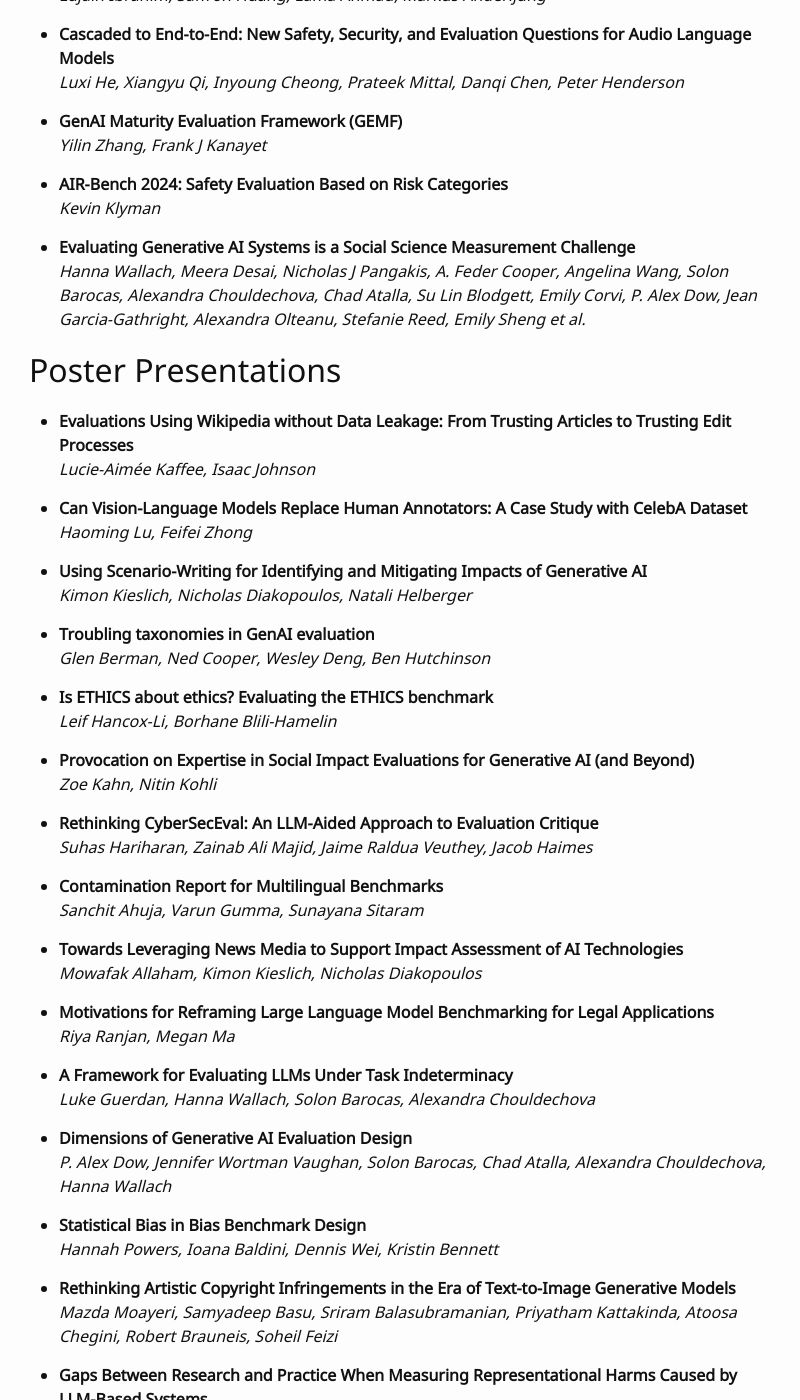
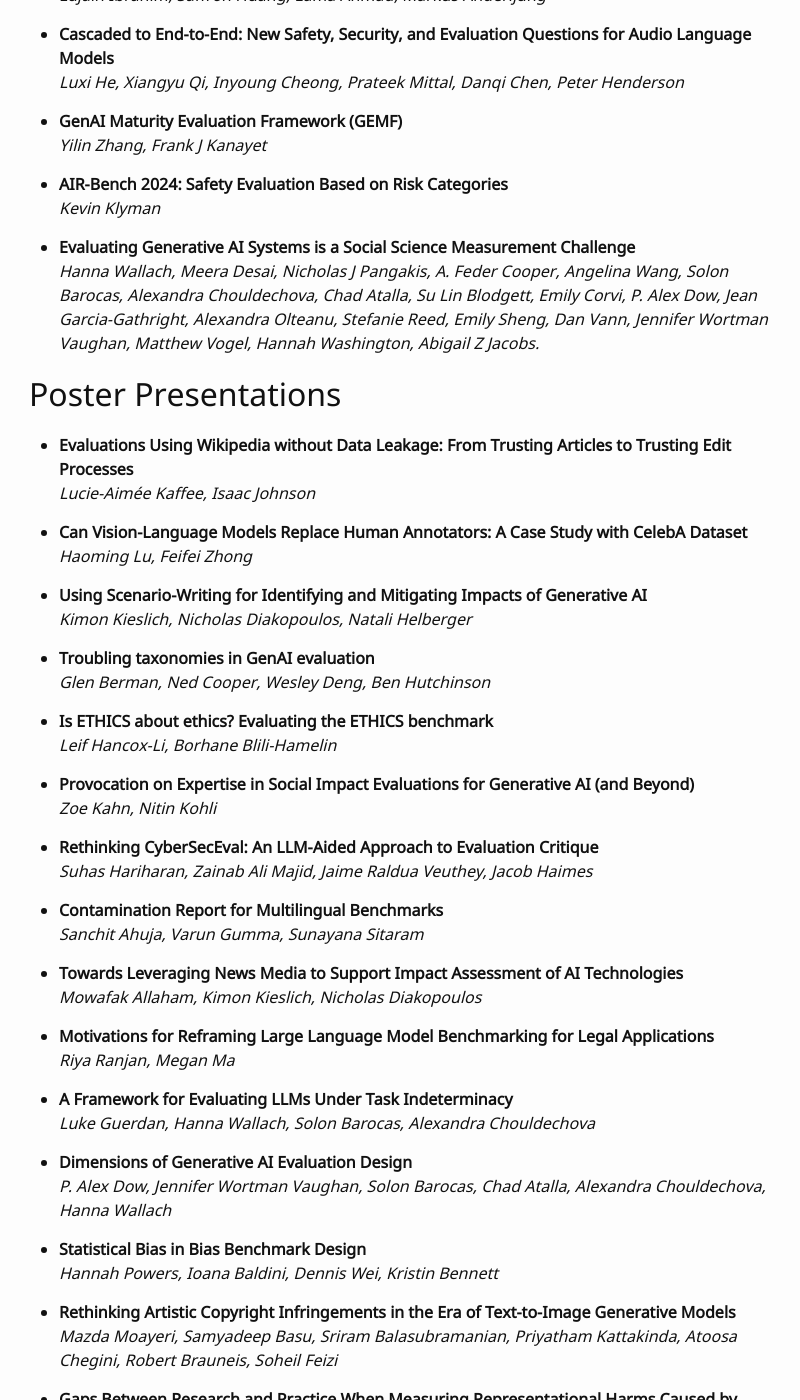
Before and after one commit to aaai-fidu-lab/aaai-fidu-lab.github.io, a Jekyll site: the page built from accepted-papers.md, in a window 1280 px wide and 1400 px high, scrolled down 634 px. Shown: the whole window, without its empty margins (241-1041 px from the left). Built offline with Jekyll 4.4.1, drawn with Linux system fonts in a browser that asks for light colours; our own code applies the rules of GitHub Pages for plain Markdown files; some of the changed text lies outside the part shown.

Commit message:
Update accepted-papers.md

```diff
--- a/accepted-papers.md
+++ b/accepted-papers.md
@@ -34,7 +34,7 @@ The following tiny papers have been accepted to the EvalEval Workshop at NeurIPS
   *Kevin Klyman*
 
 * **Evaluating Generative AI Systems is a Social Science Measurement Challenge**
-  *Hanna Wallach, Meera Desai, Nicholas J Pangakis, A. Feder Cooper, Angelina Wang, Solon Barocas, Alexandra Chouldechova, Chad Atalla, Su Lin Blodgett, Emily Corvi, P. Alex Dow, Jean Garcia-Gathright, Alexandra Olteanu, Stefanie Reed, Emily Sheng et al.*
+  *Hanna Wallach, Meera Desai, Nicholas J Pangakis, A. Feder Cooper, Angelina Wang, Solon Barocas, Alexandra Chouldechova, Chad Atalla, Su Lin Blodgett, Emily Corvi, P. Alex Dow, Jean Garcia-Gathright, Alexandra Olteanu, Stefanie Reed, Emily Sheng, Dan Vann, Jennifer Wortman Vaughan, Matthew Vogel, Hannah Washington, Abigail Z Jacobs.*
 
 ## Poster Presentations
 
@@ -90,7 +90,7 @@ The following tiny papers have been accepted to the EvalEval Workshop at NeurIPS
   *Krishna Patel, Nivedha Sivakumar, Barry-John Theobald, Luca Zappella, Nicholas Apostoloff*
 
 * **Democratic Perspectives and Corporate Captures of Crowdsourced Evaluations**
-  *Parth Sarin, Michelle Bao*
+  *parth sarin, Michelle Bao*
 
 * **LLMs and Personalities: Inconsistencies Across Scales**
   *Tosato Tommaso, Lemay David, Mahmood Hegazy, Irina Rish, Guillaume Dumas*
```
